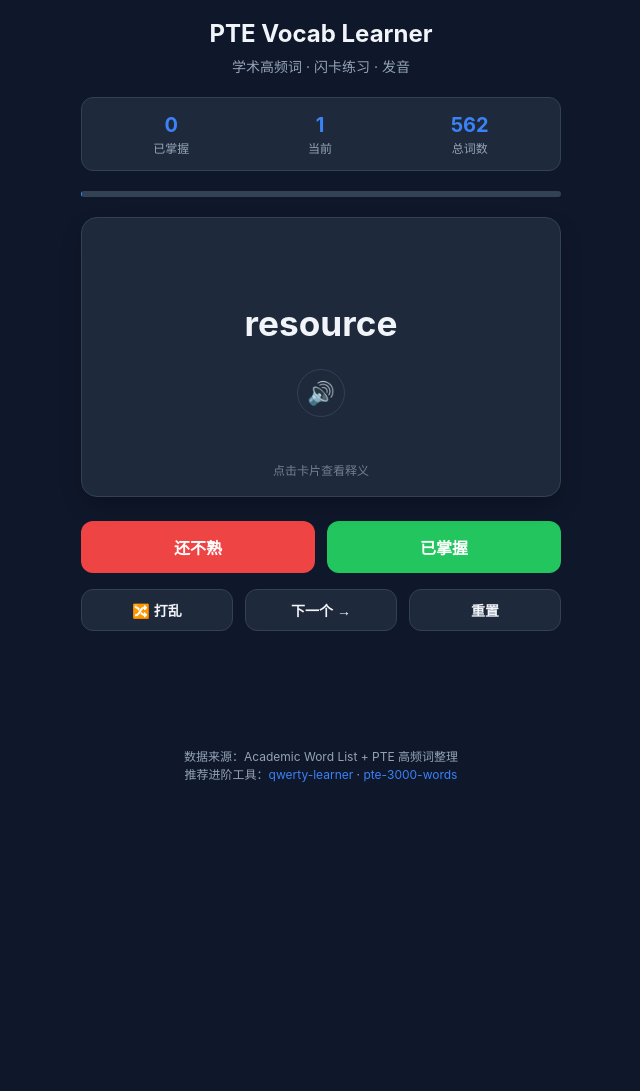
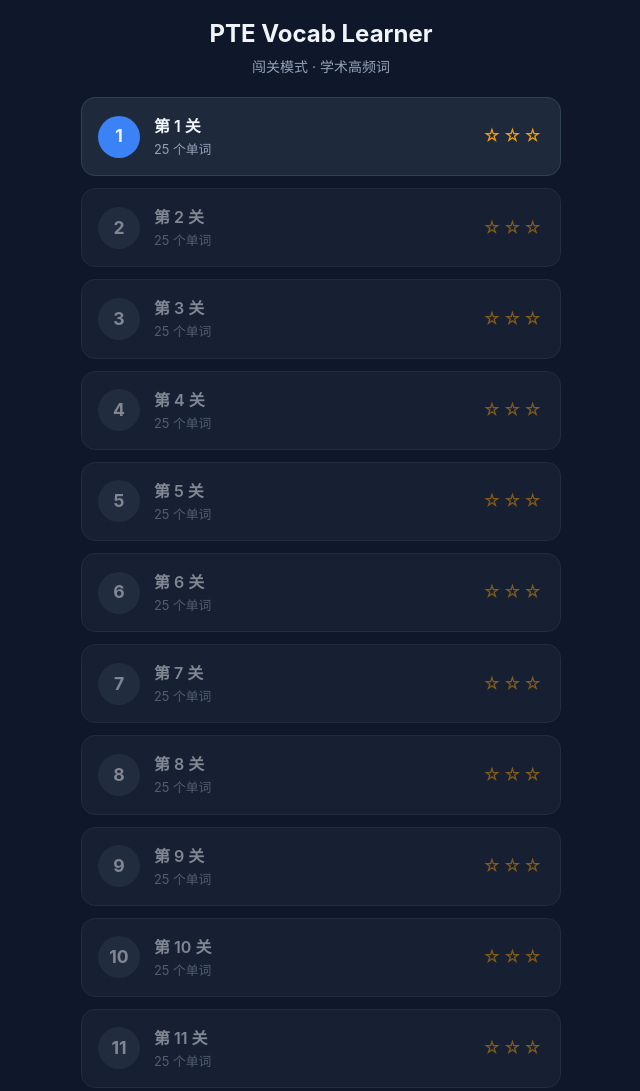
Before and after one commit to ddx-9/pte-vocab-learner, a plain HTML site: page index.html in a window 1280 px wide. Shown: the top 1091 px of the page, without its empty margins (319-959 px from the left). Before the commit the page ends 800 px from the top, so only its background shows below. Drawn offline with Linux system fonts and the light colour scheme.

Commit message:
Upgrade to lightweight level-based system with multiple exercise types and stars

```diff
--- a/index.html
+++ b/index.html
@@ -3,7 +3,7 @@
 <head>
   <meta charset="UTF-8">
   <meta name="viewport" content="width=device-width, initial-scale=1.0, maximum-scale=1.0, user-scalable=no">
-  <meta name="description" content="PTE Academic 词汇学习工具 - 简单闪卡 + 发音">
+  <meta name="description" content="PTE Academic 词汇闯关学习工具">
   <title>PTE Vocab Learner</title>
   <style>
     :root {
@@ -14,308 +14,350 @@
       --primary: #3b82f6;
       --success: #22c55e;
       --danger: #ef4444;
+      --warning: #f59e0b;
       --border: #334155;
     }
     * { box-sizing: border-box; margin: 0; padding: 0; }
     body {
-      font-family: -apple-system, BlinkMacSystemFont, "Segoe UI", Roboto, "Helvetica Neue", Arial, sans-serif;
+      font-family: -apple-system, BlinkMacSystemFont, "Segoe UI", Roboto, sans-serif;
       background: var(--bg);
       color: var(--text);
       min-height: 100vh;
-      display: flex;
-      flex-direction: column;
-      align-items: center;
       padding: 16px;
       line-height: 1.5;
     }
-    header {
-      width: 100%;
-      max-width: 480px;
-      text-align: center;
-      margin-bottom: 20px;
-    }
-    h1 {
-      font-size: 1.5rem;
-      font-weight: 700;
-      margin-bottom: 4px;
-    }
-    .subtitle {
-      color: var(--muted);
-      font-size: 0.875rem;
-    }
-    .stats {
-      display: flex;
-      justify-content: space-around;
-      width: 100%;
-      max-width: 480px;
+    .screen { display: none; max-width: 480px; margin: 0 auto; }
+    .screen.active { display: block; }
+
+    /* ===== Home / Level Map ===== */
+    header { text-align: center; margin-bottom: 20px; }
+    h1 { font-size: 1.5rem; margin-bottom: 4px; }
+    .subtitle { color: var(--muted); font-size: 0.875rem; }
+    .level-list { display: flex; flex-direction: column; gap: 12px; }
+    .level-card {
       background: var(--card);
-      border-radius: 12px;
-      padding: 12px;
-      margin-bottom: 20px;
       border: 1px solid var(--border);
-    }
-    .stat {
-      text-align: center;
-    }
-    .stat-value {
-      font-size: 1.25rem;
-      font-weight: 700;
-      color: var(--primary);
-    }
-    .stat-label {
-      font-size: 0.75rem;
-      color: var(--muted);
-    }
-    .card-container {
-      width: 100%;
-      max-width: 480px;
-      perspective: 1000px;
-      margin-bottom: 24px;
-    }
-    .card {
-      width: 100%;
-      height: 280px;
-      position: relative;
-      transition: transform 0.5s;
-      transform-style: preserve-3d;
-      cursor: pointer;
-    }
-    .card.flipped {
-      transform: rotateY(180deg);
-    }
-    .card-face {
-      position: absolute;
-      width: 100%;
-      height: 100%;
-      backface-visibility: hidden;
-      border-radius: 16px;
-      display: flex;
-      flex-direction: column;
-      justify-content: center;
-      align-items: center;
-      padding: 24px;
-      border: 1px solid var(--border);
-      background: var(--card);
-      box-shadow: 0 10px 25px -5px rgba(0,0,0,0.3);
-    }
-    .card-back {
-      transform: rotateY(180deg);
-      background: linear-gradient(145deg, #1e293b, #0f172a);
-    }
-    .word {
-      font-size: 2.2rem;
-      font-weight: 700;
-      margin-bottom: 8px;
-      text-align: center;
-    }
-    .meaning {
-      font-size: 1.25rem;
-      color: var(--muted);
-      text-align: center;
-      line-height: 1.6;
-    }
-    .hint {
-      position: absolute;
-      bottom: 16px;
-      font-size: 0.75rem;
-      color: var(--muted);
-      opacity: 0.7;
-    }
-    .speak-btn {
-      margin-top: 12px;
-      background: transparent;
-      border: 1px solid var(--border);
-      color: var(--text);
-      width: 48px;
-      height: 48px;
-      border-radius: 50%;
-      font-size: 1.4rem;
+      border-radius: 14px;
+      padding: 16px;
       display: flex;
       align-items: center;
-      justify-content: center;
+      gap: 14px;
       cursor: pointer;
       transition: all 0.2s;
-      flex: none;
-      padding: 0;
     }
-    .speak-btn:active {
-      transform: scale(0.92);
+    .level-card:active { transform: scale(0.98); }
+    .level-card.locked { opacity: 0.5; cursor: not-allowed; }
+    .level-num {
+      width: 42px; height: 42px;
       background: var(--primary);
+      border-radius: 50%;
+      display: flex; align-items: center; justify-content: center;
+      font-weight: 700; font-size: 1.1rem; flex-shrink: 0;
     }
-    .controls {
-      display: flex;
-      gap: 12px;
-      width: 100%;
-      max-width: 480px;
+    .level-card.locked .level-num { background: var(--border); }
+    .level-info { flex: 1; }
+    .level-title { font-weight: 600; margin-bottom: 2px; }
+    .level-meta { font-size: 0.8rem; color: var(--muted); }
+    .stars { color: var(--warning); font-size: 1.1rem; letter-spacing: 2px; }
+
+    /* ===== Practice Screen ===== */
+    .top-bar {
+      display: flex; justify-content: space-between; align-items: center;
       margin-bottom: 16px;
     }
-    button {
-      flex: 1;
-      padding: 14px 16px;
-      border: none;
-      border-radius: 12px;
-      font-size: 1rem;
-      font-weight: 600;
-      cursor: pointer;
-      transition: all 0.2s;
-      color: white;
+    .back-btn {
+      background: var(--card); border: 1px solid var(--border);
+      color: var(--text); padding: 8px 14px; border-radius: 10px;
+      font-size: 0.9rem; cursor: pointer;
     }
-    button:active {
-      transform: scale(0.97);
+    .progress-text { font-size: 0.9rem; color: var(--muted); }
+    .progress-bar {
+      height: 6px; background: var(--border); border-radius: 3px;
+      margin-bottom: 20px; overflow: hidden;
     }
-    .btn-know {
-      background: var(--success);
+    .progress-fill { height: 100%; background: var(--primary); transition: width 0.3s; }
+
+    /* Card */
+    .card-container { perspective: 1000px; margin-bottom: 20px; }
+    .card {
+      width: 100%; height: 240px; position: relative;
+      transition: transform 0.45s; transform-style: preserve-3d; cursor: pointer;
     }
-    .btn-unknow {
-      background: var(--danger);
+    .card.flipped { transform: rotateY(180deg); }
+    .card-face {
+      position: absolute; width: 100%; height: 100%;
+      backface-visibility: hidden; border-radius: 16px;
+      display: flex; flex-direction: column; justify-content: center; align-items: center;
+      padding: 20px; border: 1px solid var(--border); background: var(--card);
     }
-    .btn-next, .btn-shuffle, .btn-reset {
-      background: var(--primary);
+    .card-back { transform: rotateY(180deg); background: linear-gradient(145deg, #1e293b, #0f172a); }
+    .word { font-size: 2rem; font-weight: 700; margin-bottom: 8px; text-align: center; }
+    .meaning { font-size: 1.15rem; color: var(--muted); text-align: center; }
+    .speak-btn {
+      margin-top: 12px; background: transparent; border: 1px solid var(--border);
+      color: var(--text); width: 44px; height: 44px; border-radius: 50%;
+      font-size: 1.3rem; display: flex; align-items: center; justify-content: center;
+      cursor: pointer; padding: 0;
     }
-    .secondary-controls {
-      display: flex;
-      gap: 12px;
-      width: 100%;
-      max-width: 480px;
+
+    /* Multiple Choice */
+    .mc-question { text-align: center; margin-bottom: 20px; }
+    .mc-word { font-size: 1.8rem; font-weight: 700; margin-bottom: 8px; }
+    .mc-options { display: flex; flex-direction: column; gap: 10px; }
+    .mc-option {
+      background: var(--card); border: 1px solid var(--border);
+      border-radius: 12px; padding: 14px; text-align: left;
+      font-size: 1rem; cursor: pointer; transition: all 0.15s;
     }
-    .secondary-controls button {
-      background: var(--card);
-      border: 1px solid var(--border);
-      color: var(--text);
-      font-size: 0.875rem;
-      padding: 10px;
+    .mc-option:active { transform: scale(0.98); }
+    .mc-option.correct { background: rgba(34,197,94,0.2); border-color: var(--success); }
+    .mc-option.wrong { background: rgba(239,68,68,0.2); border-color: var(--danger); }
+
+    /* Buttons */
+    .controls { display: flex; gap: 12px; margin-bottom: 12px; }
+    .controls button, .action-btn {
+      flex: 1; padding: 14px; border: none; border-radius: 12px;
+      font-size: 1rem; font-weight: 600; cursor: pointer; color: white;
     }
-    .progress-bar {
-      width: 100%;
-      max-width: 480px;
-      height: 6px;
-      background: var(--border);
-      border-radius: 3px;
-      margin-bottom: 20px;
-      overflow: hidden;
+    .btn-know { background: var(--success); }
+    .btn-unknow { background: var(--danger); }
+    .btn-primary { background: var(--primary); }
+    .btn-secondary {
+      background: var(--card); border: 1px solid var(--border); color: var(--text);
     }
-    .progress-fill {
-      height: 100%;
-      background: var(--primary);
-      transition: width 0.3s;
+
+    /* Result */
+    .result-box {
+      background: var(--card); border-radius: 16px; padding: 28px 20px;
+      text-align: center; border: 1px solid var(--border);
     }
-    footer {
-      margin-top: auto;
-      padding-top: 24px;
-      font-size: 0.75rem;
-      color: var(--muted);
-      text-align: center;
-    }
-    footer a {
-      color: var(--primary);
-      text-decoration: none;
-    }
+    .result-stars { font-size: 2.5rem; color: var(--warning); margin: 12px 0; letter-spacing: 6px; }
+    .result-score { font-size: 1.3rem; margin-bottom: 8px; }
+    .result-msg { color: var(--muted); margin-bottom: 24px; }
+
+    .hidden { display: none !important; }
   </style>
 </head>
 <body>
+  <!-- ===== Level Map ===== -->
+  <div id="home" class="screen active">
     <header>
       <h1>PTE Vocab Learner</h1>
-    <p class="subtitle">学术高频词 · 闪卡练习 · 发音</p>
+      <p class="subtitle">闯关模式 · 学术高频词</p>
     </header>
-
-  <div class="stats">
-    <div class="stat">
-      <div class="stat-value" id="known-count">0</div>
-      <div class="stat-label">已掌握</div>
-    </div>
-    <div class="stat">
-      <div class="stat-value" id="current-index">1</div>
-      <div class="stat-label">当前</div>
-    </div>
-    <div class="stat">
-      <div class="stat-value" id="total-count">0</div>
-      <div class="stat-label">总词数</div>
-    </div>
+    <div id="level-list" class="level-list"></div>
   </div>
 
-  <div class="progress-bar">
-    <div class="progress-fill" id="progress"></div>
+  <!-- ===== Practice ===== -->
+  <div id="practice" class="screen">
+    <div class="top-bar">
+      <button class="back-btn" onclick="backToHome()">← 返回</button>
+      <div class="progress-text" id="practice-progress">1 / 25</div>
     </div>
+    <div class="progress-bar"><div class="progress-fill" id="practice-bar"></div></div>
 
+    <!-- Flashcard Mode -->
+    <div id="mode-flashcard">
       <div class="card-container">
         <div class="card" id="card" onclick="flipCard()">
           <div class="card-face card-front">
-        <div class="word" id="word-en">Loading...</div>
-        <button class="speak-btn" onclick="event.stopPropagation(); speakWord()" title="发音">🔊</button>
-        <div class="hint">点击卡片查看释义</div>
+            <div class="word" id="word-en">...</div>
+            <button class="speak-btn" onclick="event.stopPropagation(); speakWord()">🔊</button>
           </div>
           <div class="card-face card-back">
             <div class="word" id="word-en-back"></div>
             <div class="meaning" id="word-zh"></div>
-        <button class="speak-btn" onclick="event.stopPropagation(); speakWord()" title="发音">🔊</button>
-        <div class="hint">再次点击返回</div>
+            <button class="speak-btn" onclick="event.stopPropagation(); speakWord()">🔊</button>
           </div>
         </div>
       </div>
-
       <div class="controls">
-    <button class="btn-unknow" onclick="markUnknown()">还不熟</button>
-    <button class="btn-know" onclick="markKnown()">已掌握</button>
+        <button class="btn-unknow" onclick="answerFlash(false)">还不熟</button>
+        <button class="btn-know" onclick="answerFlash(true)">已掌握</button>
+      </div>
     </div>
 
-  <div class="secondary-controls">
-    <button class="btn-shuffle" onclick="shuffleWords()">🔀 打乱</button>
-    <button class="btn-next" onclick="nextWord()">下一个 →</button>
-    <button class="btn-reset" onclick="resetProgress()">重置</button>
+    <!-- Multiple Choice Mode -->
+    <div id="mode-mc" class="hidden">
+      <div class="mc-question">
+        <div class="mc-word" id="mc-word">...</div>
+        <button class="speak-btn" style="margin: 8px auto;" onclick="speakWord()">🔊</button>
+        <div style="color:var(--muted);font-size:0.9rem;margin-top:4px;">选择正确的中文意思</div>
+      </div>
+      <div class="mc-options" id="mc-options"></div>
+    </div>
   </div>
 
-  <footer>
-    <p>数据来源：Academic Word List + PTE 高频词整理</p>
-    <p>推荐进阶工具：<a href="https://github.com/RealKai42/qwerty-learner" target="_blank">qwerty-learner</a> · <a href="https://github.com/1745761934/pte-3000-words" target="_blank">pte-3000-words</a></p>
-  </footer>
+  <!-- ===== Result ===== -->
+  <div id="result" class="screen">
+    <div class="result-box">
+      <div style="font-size:1.4rem;font-weight:700;">关卡完成！</div>
+      <div class="result-stars" id="result-stars">★★★</div>
+      <div class="result-score" id="result-score">正确率 90%</div>
+      <div class="result-msg" id="result-msg">太棒了，继续保持！</div>
+      <button class="action-btn btn-primary" onclick="backToHome()" style="width:100%;">返回关卡列表</button>
+    </div>
+  </div>
 
   <script src="words.js"></script>
   <script>
-    let currentList = [];
-    let index = 0;
-    let known = new Set();
-    const STORAGE_KEY = 'pte-vocab-known';
+    const LEVEL_SIZE = 25;
+    const STORAGE_KEY = 'pte-vocab-levels-v2';
 
-    function loadProgress() {
+    let levels = [];
+    let currentLevelIndex = 0;
+    let currentWords = [];
+    let currentIndex = 0;
+    let correctCount = 0;
+    let mode = 'flash'; // 'flash' or 'mc'
+    let levelProgress = {}; // { 0: {stars: 2, best: 85}, ... }
+
+    // ---------- Init ----------
+    function init() {
+      // Split words into levels
+      levels = [];
+      for (let i = 0; i < words.length; i += LEVEL_SIZE) {
+        levels.push(words.slice(i, i + LEVEL_SIZE));
+      }
+
+      // Load progress
       try {
         const saved = localStorage.getItem(STORAGE_KEY);
-        if (saved) known = new Set(JSON.parse(saved));
-      } catch (e) {}
+        if (saved) levelProgress = JSON.parse(saved);
+      } catch(e) {}
+
+      renderLevelList();
     }
 
     function saveProgress() {
-      localStorage.setItem(STORAGE_KEY, JSON.stringify([...known]));
+      localStorage.setItem(STORAGE_KEY, JSON.stringify(levelProgress));
     }
 
-    function init() {
-      loadProgress();
-      currentList = [...words];
-      shuffleArray(currentList);
-      index = 0;
-      updateUI();
+    // ---------- Level List ----------
+    function renderLevelList() {
+      const list = document.getElementById('level-list');
+      list.innerHTML = '';
+
+      levels.forEach((lvWords, i) => {
+        const prog = levelProgress[i] || { stars: 0, best: 0 };
+        const unlocked = i === 0 || (levelProgress[i-1] && levelProgress[i-1].stars >= 1);
+
+        const card = document.createElement('div');
+        card.className = 'level-card' + (unlocked ? '' : ' locked');
+        card.onclick = () => { if (unlocked) startLevel(i); };
+
+        const starsStr = prog.stars > 0 ? '★'.repeat(prog.stars) + '☆'.repeat(3 - prog.stars) : '☆☆☆';
+
+        card.innerHTML = `
+          <div class="level-num">${i + 1}</div>
+          <div class="level-info">
+            <div class="level-title">第 ${i + 1} 关</div>
+            <div class="level-meta">${lvWords.length} 个单词${prog.best ? ' · 最高 ' + prog.best + '%' : ''}</div>
+          </div>
+          <div class="stars">${starsStr}</div>
+        `;
+        list.appendChild(card);
+      });
     }
 
-    function shuffleArray(arr) {
-      for (let i = arr.length - 1; i > 0; i--) {
+    // ---------- Start Level ----------
+    function startLevel(levelIdx) {
+      currentLevelIndex = levelIdx;
+      currentWords = [...levels[levelIdx]];
+      // Shuffle
+      for (let i = currentWords.length - 1; i > 0; i--) {
         const j = Math.floor(Math.random() * (i + 1));
-        [arr[i], arr[j]] = [arr[j], arr[i]];
+        [currentWords[i], currentWords[j]] = [currentWords[j], currentWords[i]];
       }
+      currentIndex = 0;
+      correctCount = 0;
+
+      showScreen('practice');
+      nextQuestion();
     }
 
-    function updateUI() {
-      if (currentList.length === 0) return;
-      const w = currentList[index];
+    function nextQuestion() {
+      if (currentIndex >= currentWords.length) {
+        finishLevel();
+        return;
+      }
+
+      // Alternate modes: roughly 60% flash, 40% MC
+      mode = Math.random() < 0.6 ? 'flash' : 'mc';
+
+      document.getElementById('mode-flashcard').classList.toggle('hidden', mode !== 'flash');
+      document.getElementById('mode-mc').classList.toggle('hidden', mode !== 'mc');
+
+      const w = currentWords[currentIndex];
+      document.getElementById('practice-progress').textContent = `${currentIndex + 1} / ${currentWords.length}`;
+      document.getElementById('practice-bar').style.width = ((currentIndex) / currentWords.length * 100) + '%';
+
+      if (mode === 'flash') {
         document.getElementById('word-en').textContent = w.en;
         document.getElementById('word-en-back').textContent = w.en;
         document.getElementById('word-zh').textContent = w.zh;
         document.getElementById('card').classList.remove('flipped');
+      } else {
+        // Multiple choice
+        document.getElementById('mc-word').textContent = w.en;
+        const options = generateOptions(w);
+        const box = document.getElementById('mc-options');
+        box.innerHTML = '';
+        options.forEach(opt => {
+          const btn = document.createElement('div');
+          btn.className = 'mc-option';
+          btn.textContent = opt.zh;
+          btn.onclick = () => selectOption(btn, opt.correct);
+          box.appendChild(btn);
+        });
+      }
+    }
 
-      document.getElementById('known-count').textContent = known.size;
-      document.getElementById('current-index').textContent = index + 1;
-      document.getElementById('total-count').textContent = currentList.length;
+    function generateOptions(correctWord) {
+      const opts = [{ zh: correctWord.zh, correct: true }];
+      const used = new Set([correctWord.zh]);
 
-      const progress = ((index + 1) / currentList.length) * 100;
-      document.getElementById('progress').style.width = progress + '%';
+      while (opts.length < 4) {
+        const rand = words[Math.floor(Math.random() * words.length)];
+        if (!used.has(rand.zh)) {
+          used.add(rand.zh);
+          opts.push({ zh: rand.zh, correct: false });
+        }
+      }
+      // Shuffle
+      for (let i = opts.length - 1; i > 0; i--) {
+        const j = Math.floor(Math.random() * (i + 1));
+        [opts[i], opts[j]] = [opts[j], opts[i]];
+      }
+      return opts;
+    }
+
+    function selectOption(btn, isCorrect) {
+      // Prevent multiple clicks
+      const all = document.querySelectorAll('.mc-option');
+      all.forEach(b => b.onclick = null);
+
+      if (isCorrect) {
+        btn.classList.add('correct');
+        correctCount++;
+      } else {
+        btn.classList.add('wrong');
+        // Highlight correct one
+        all.forEach(b => {
+          if (b.textContent === currentWords[currentIndex].zh) b.classList.add('correct');
+        });
+      }
+
+      setTimeout(() => {
+        currentIndex++;
+        nextQuestion();
+      }, 700);
+    }
+
+    function answerFlash(known) {
+      if (known) correctCount++;
+      currentIndex++;
+      nextQuestion();
     }
 
     function flipCard() {
@@ -323,87 +365,60 @@
     }
 
     function speakWord() {
-      if (!('speechSynthesis' in window)) {
-        alert('当前浏览器不支持语音播放');
-        return;
-      }
-      // 停止之前的播放
+      if (!('speechSynthesis' in window)) return;
       window.speechSynthesis.cancel();
-
-      const w = currentList[index];
-      const utterance = new SpeechSynthesisUtterance(w.en);
-      utterance.lang = 'en-US';
-      utterance.rate = 0.85;  // 稍慢一点，方便听清
-      utterance.pitch = 1;
-
-      // 尝试使用更好的英语语音
-      const voices = window.speechSynthesis.getVoices();
-      const preferred = voices.find(v =>
-        v.lang.startsWith('en') && (v.name.includes('Samantha') || v.name.includes('Google') || v.name.includes('Female') || v.name.includes('US'))
-      ) || voices.find(v => v.lang.startsWith('en'));
-
-      if (preferred) {
-        utterance.voice = preferred;
+      const w = currentWords[currentIndex];
+      const u = new SpeechSynthesisUtterance(w.en);
+      u.lang = 'en-US';
+      u.rate = 0.85;
+      const voices = speechSynthesis.getVoices();
+      const preferred = voices.find(v => v.lang.startsWith('en') && (v.name.includes('Samantha') || v.name.includes('Google') || v.name.includes('US'))) || voices.find(v => v.lang.startsWith('en'));
+      if (preferred) u.voice = preferred;
+      speechSynthesis.speak(u);
     }
 
-      window.speechSynthesis.speak(utterance);
+    // ---------- Finish Level ----------
+    function finishLevel() {
+      const total = currentWords.length;
+      const rate = Math.round((correctCount / total) * 100);
+      let stars = 0;
+      if (rate >= 90) stars = 3;
+      else if (rate >= 70) stars = 2;
+      else if (rate >= 50) stars = 1;
+
+      // Update best
+      const prev = levelProgress[currentLevelIndex] || { stars: 0, best: 0 };
+      levelProgress[currentLevelIndex] = {
+        stars: Math.max(prev.stars, stars),
+        best: Math.max(prev.best, rate)
+      };
+      saveProgress();
+
+      // Show result
+      document.getElementById('result-stars').textContent = '★'.repeat(stars) + '☆'.repeat(3 - stars);
+      document.getElementById('result-score').textContent = `正确率 ${rate}%  (${correctCount}/${total})`;
+      document.getElementById('result-msg').textContent =
+        stars === 3 ? '完美！太强了 🔥' :
+        stars === 2 ? '不错哦，继续加油！' :
+        stars === 1 ? '及格了，再练一遍会更好' : '再试一次，你可以的！';
+
+      showScreen('result');
     }
 
-    function nextWord() {
-      index = (index + 1) % currentList.length;
-      updateUI();
+    function backToHome() {
+      renderLevelList();
+      showScreen('home');
     }
 
-    function markKnown() {
-      const w = currentList[index];
-      known.add(w.en);
-      saveProgress();
-      nextWord();
+    function showScreen(id) {
+      document.querySelectorAll('.screen').forEach(s => s.classList.remove('active'));
+      document.getElementById(id).classList.add('active');
     }
 
-    function markUnknown() {
-      const w = currentList[index];
-      known.delete(w.en);
-      saveProgress();
-      nextWord();
-    }
-
-    function shuffleWords() {
-      shuffleArray(currentList);
-      index = 0;
-      updateUI();
-    }
-
-    function resetProgress() {
-      if (confirm('确定要清除所有学习进度吗？')) {
-        known.clear();
-        saveProgress();
-        shuffleWords();
-      }
-    }
-
-    // Keyboard support
-    document.addEventListener('keydown', (e) => {
-      if (e.key === ' ' || e.key === 'Enter') {
-        e.preventDefault();
-        flipCard();
-      } else if (e.key === 'ArrowRight' || e.key === 'n') {
-        nextWord();
-      } else if (e.key === '1') {
-        markUnknown();
-      } else if (e.key === '2') {
-        markKnown();
-      } else if (e.key === 'p' || e.key === 'P') {
-        speakWord();
-      }
-    });
-
-    // 预加载语音列表（部分浏览器需要）
+    // Preload voices
     if ('speechSynthesis' in window) {
-      window.speechSynthesis.getVoices();
-      window.speechSynthesis.onvoiceschanged = () => {
-        window.speechSynthesis.getVoices();
-      };
+      speechSynthesis.getVoices();
+      speechSynthesis.onvoiceschanged = () => speechSynthesis.getVoices();
     }
 
     init();
```
Lines whose indentation alone changed are shown as unchanged.
